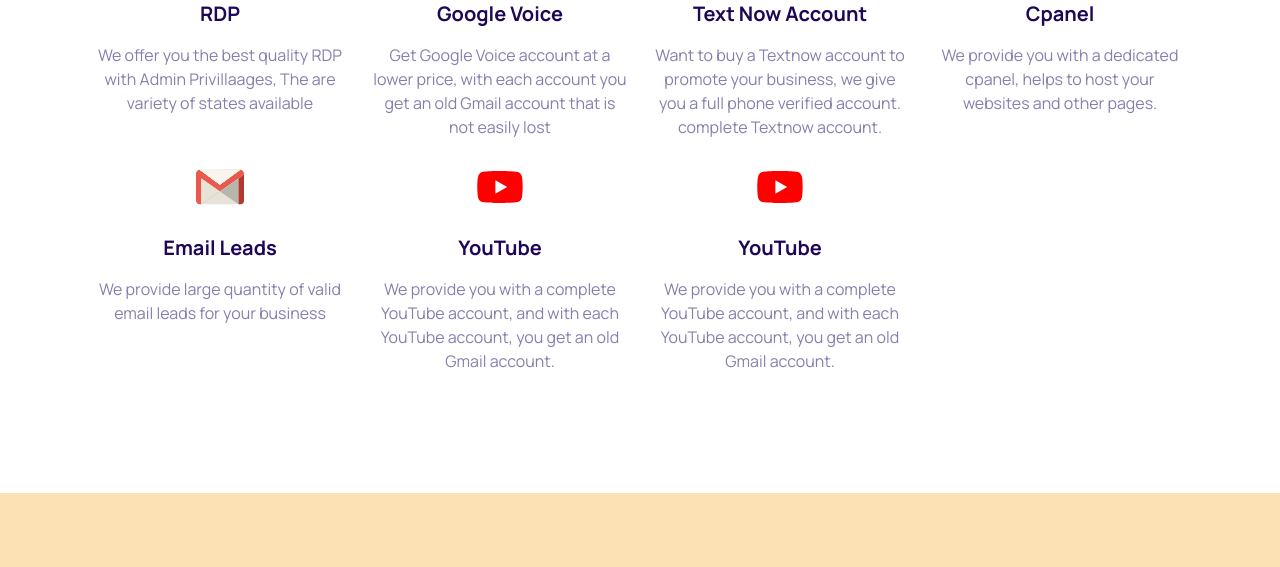
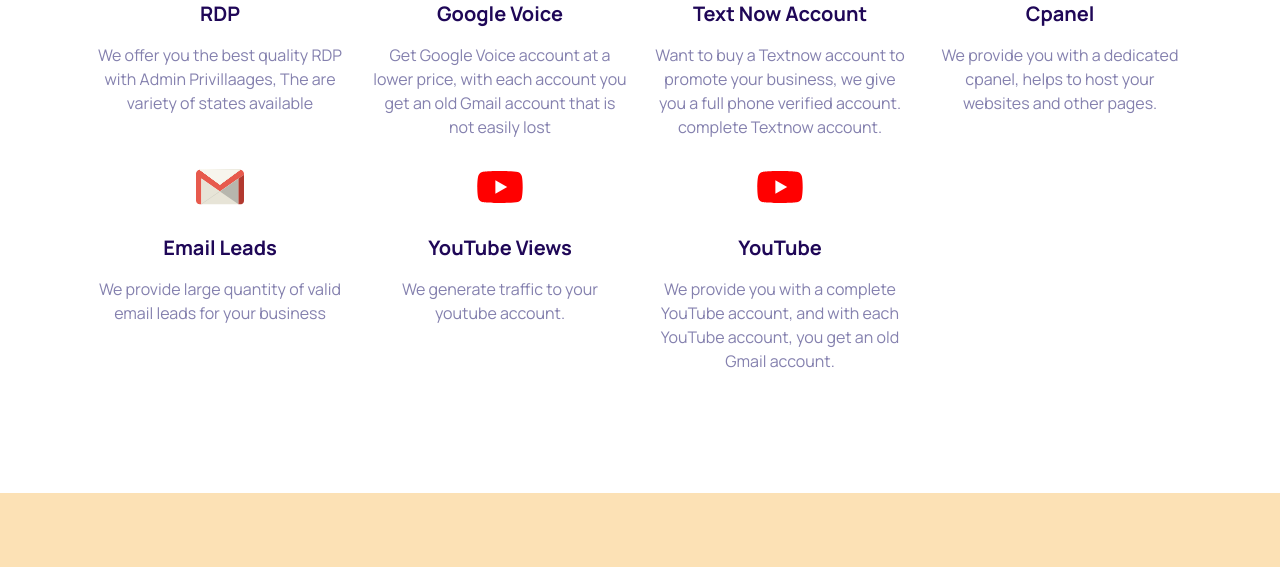
Before and after one commit to dollarstir/zone360, a PHP site: page /business-studio.php in a window 1280 px wide. Shown: the part 942-1509 px from the top of the page. Run offline with PHP 8.4, Linux system fonts and the light colour scheme.

Commit message:
ui update 9

```diff
--- a/business-studio.php
+++ b/business-studio.php
@@ -91,8 +91,8 @@
             <div class="col-12 col-sm-6 col-lg-3">
               <div class="single-about-item text-center wow fadeInUp" data-wow-duration="1000ms" data-wow-delay="800ms">
                 <div class="icon mx-auto mb-4"><img src="img/svg-icon/youtube.svg" alt=""></div>
-                <h5 class="mb-3">YouTube</h5>
-                <p class="mb-0">We provide you with a complete YouTube account, and with each YouTube account, you get an old Gmail account.</p>
+                <h5 class="mb-3">YouTube Views</h5>
+                <p class="mb-0">We generate traffic to your youtube account.</p>
               </div>
             </div>
 
```
